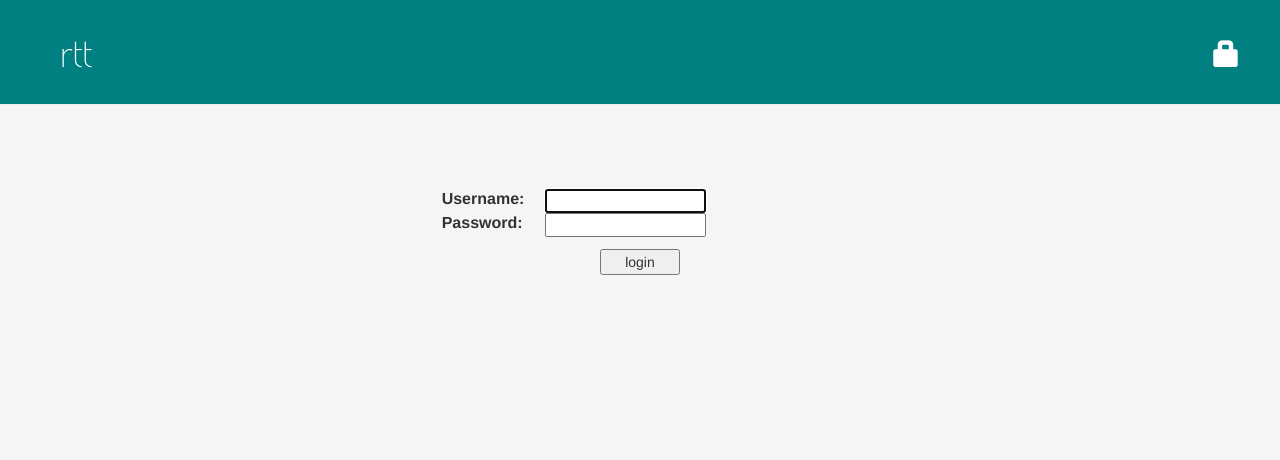
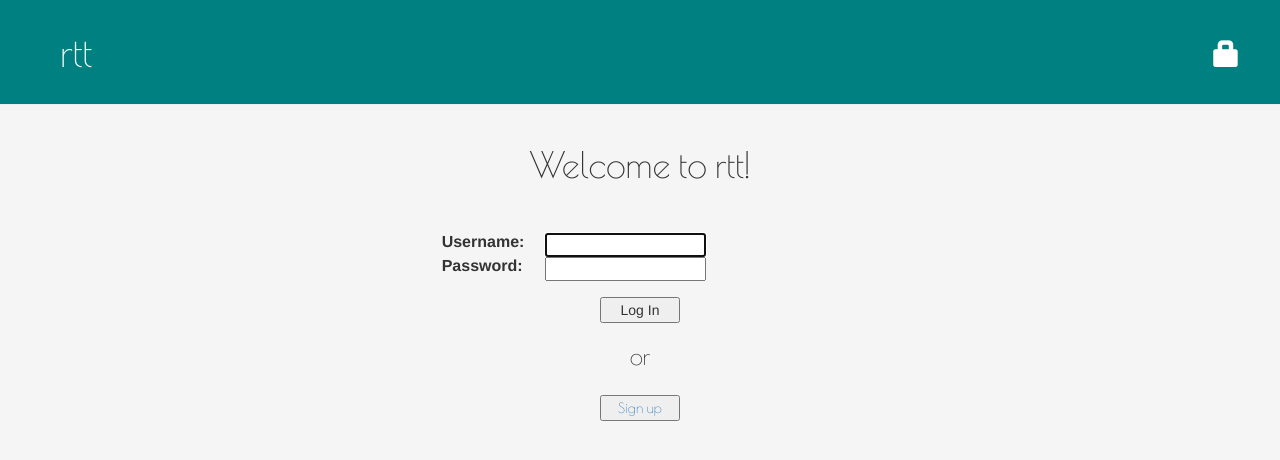
Before and after one commit to glushkovato/real-time-tracker-code, a Django app: page /accounts/login/ in a window 1280 px wide. Shown: the top 460 px of the page. Run offline with Django 3.2, Linux system fonts and the light colour scheme; parts of the project's set-up code (start-up, migrations or seed data) failed here and were passed over; some libraries are stand-ins or nearby versions.

Commit message:
Added view for registration.

```diff
--- a/rtt_app/static/css/rtt_app.css
+++ b/rtt_app/static/css/rtt_app.css
@@ -71,7 +71,7 @@ h1, h2, h3, h4, p, a {
     font-weight: bold;
 }
 
-.registration-form textarea, .registration-form input {
+.login-form textarea, .login-form input {
     width: 80%;
     font-weight: bold;
     font-family: 'Poiret One', cursive;
@@ -80,14 +80,45 @@ h1, h2, h3, h4, p, a {
     text-align: center;
 }
 
-.col-md-4 {
-    margin-top: 5%;
+.col-md-4, .col-md-6 {
+    margin-top: 3%;
+}
+
+.col-md-6 {
+    margin-left: 10%;
 }
 
 .login-button {
-    margin-top: 3%;
+    margin-top: 4%;
     width: 20%;
     margin-left: 40%;
+}
+
+.signup-button {
+    margin-top: 4%;
+    width: 20%;
+    margin-left: 20%;
+}
+
+.signup-button-l {
+    margin-top: 4%;
+    width: 20%;
+    margin-left: 40%;
+}
+
+.registration-form textarea {
+    width: 20%;
+    font-weight: bold;
+    font-family: 'Poiret One', cursive;
+    /*margin-left: 10%;*/
+    /*table-layout: auto;*/
+}
+
+.registration-form input {
+    margin-left: 2%;
+    width: 40%;
+    font-weight: bold;
+    font-family: 'Poiret One', cursive;
 }
 
 .top-menu, .top-menu:hover, .top-menu:visited {
--- a/rtt_app/templates/registration/login.html
+++ b/rtt_app/templates/registration/login.html
@@ -5,6 +5,10 @@
 {% endblock %}
 
 {% block content %}
+
+    <div class="'col-md-12" style="text-align: center">
+        <h1>Welcome to rtt!</h1>
+    </div>
 
     <div class="row">
         <div class="col-md-4"></div>
@@ -16,7 +20,7 @@
 
             <form method="POST" action="{% url 'django.contrib.auth.views.login' %}">
             {% csrf_token %}
-        <table class="registration-form">
+            <table class="login-form">
             <tr>
                 <td>{{ form.username.label_tag }}</td>
                 <td>{{ form.username }}</td>
@@ -27,9 +31,15 @@
             </tr>
             </table>
 
-        <input class="login-button" type="submit" value="login" />
+            <input class="login-button" type="submit" value="Log In" />
             <input type="hidden" name="next" value="{{ next }}" />
             </form>
+
+            <form>
+                <h3 align="center">or</h3>
+                <a href="{% url 'rtt_app.views.registration' %}"><button type="submit" class="signup-button-l">Sign up</button></a>
+            </form>
+
         </div>
 
         <div class="col-md-4"></div>
```
Also changed, not shown: rtt_app/static/js/jquery.mousewheel.min.js (added, +8 -0 lines), rtt_app/templates/registration/registration.html (added, +32 -0 lines), rtt_app/views.py (+44 -1 lines), templates/index.html (deleted, +0 -11 lines), db.sqlite3. Lines whose indentation alone changed are shown as unchanged.
